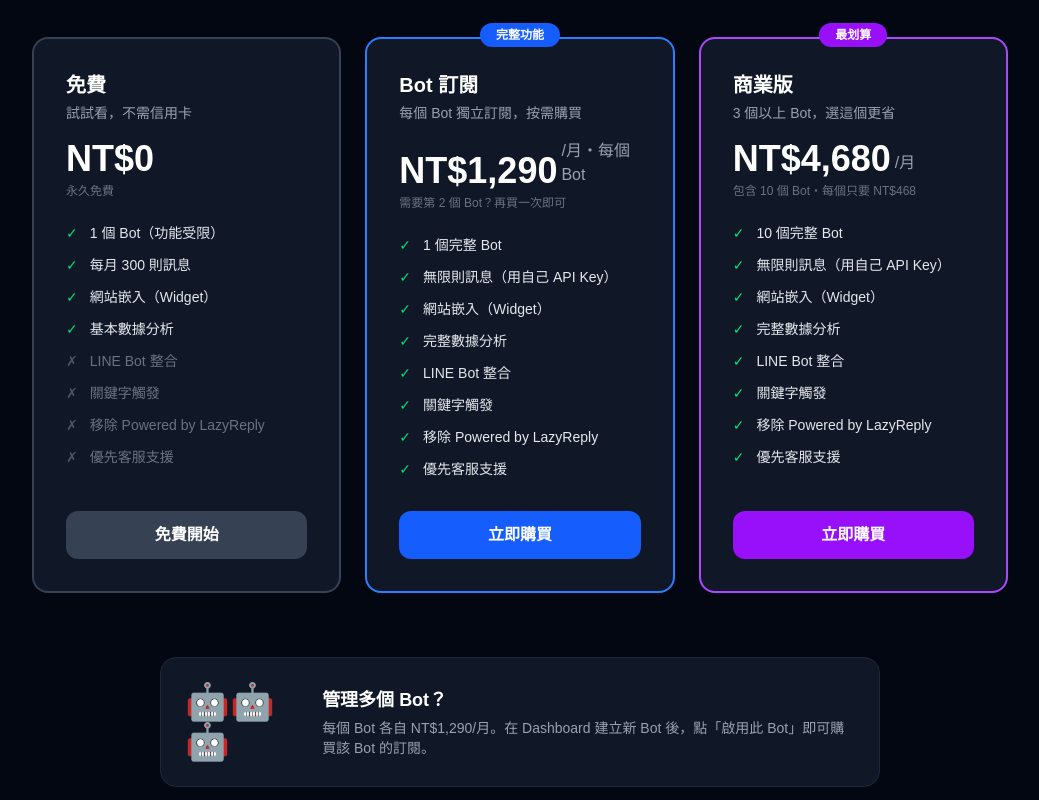
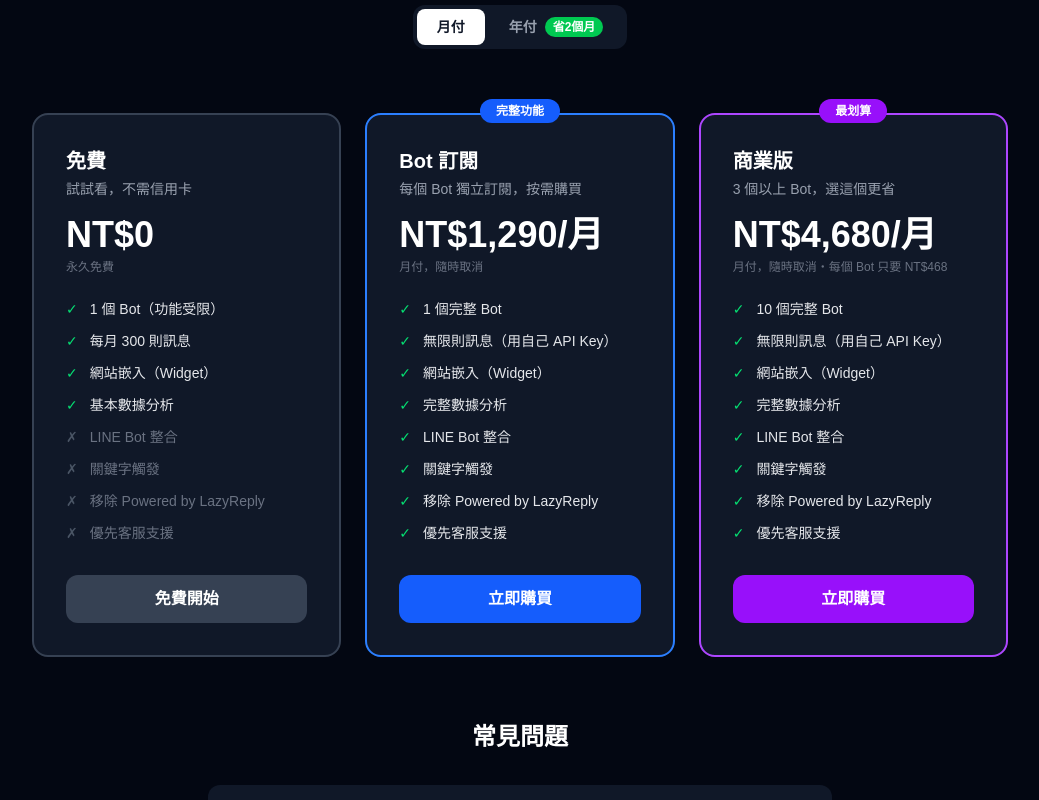
Before and after one commit to newfive111/ai-chatbot-frontend, a Next.js app: page /pricing in a window 1280 px wide. Shown: the part 280-1080 px from the top of the page, without its empty margins (120-1159 px from the left). Built offline with nearby package versions, Linux system fonts and the light colour scheme.

Commit message:
feat: add monthly/annual toggle to pricing page

```diff
--- a/app/pricing/page.tsx
+++ b/app/pricing/page.tsx
@@ -16,18 +16,30 @@ const FREE_FEATURES = [
   { text: "優先客服支援", included: false },
 ];
 
-const PAID_FEATURES = [
-  { text: "1 個完整 Bot", included: true },
-  { text: "無限則訊息（用自己 API Key）", included: true },
-  { text: "網站嵌入（Widget）", included: true },
-  { text: "完整數據分析", included: true },
-  { text: "LINE Bot 整合", included: true },
-  { text: "關鍵字觸發", included: true },
-  { text: "移除 Powered by LazyReply", included: true },
-  { text: "優先客服支援", included: true },
+const BOT_FEATURES = [
+  "1 個完整 Bot",
+  "無限則訊息（用自己 API Key）",
+  "網站嵌入（Widget）",
+  "完整數據分析",
+  "LINE Bot 整合",
+  "關鍵字觸發",
+  "移除 Powered by LazyReply",
+  "優先客服支援",
+];
+
+const BIZ_FEATURES = [
+  "10 個完整 Bot",
+  "無限則訊息（用自己 API Key）",
+  "網站嵌入（Widget）",
+  "完整數據分析",
+  "LINE Bot 整合",
+  "關鍵字觸發",
+  "移除 Powered by LazyReply",
+  "優先客服支援",
 ];
 
 export default function PricingPage() {
+  const [annual, setAnnual] = useState(false);
   const [loading, setLoading] = useState<string | null>(null);
   const router = useRouter();
 
@@ -38,15 +50,13 @@ export default function PricingPage() {
       return;
     }
 
-    setLoading(plan);
+    const key = `${plan}_${annual ? "annual" : "monthly"}`;
+    setLoading(key);
     try {
       const res = await fetch(`${API}/stripe/checkout`, {
         method: "POST",
-        headers: {
-          "Content-Type": "application/json",
-          Authorization: `Bearer ${token}`,
-        },
-        body: JSON.stringify({ plan, billing_cycle: "monthly" }),
+        headers: { "Content-Type": "application/json", Authorization: `Bearer ${token}` },
+        body: JSON.stringify({ plan, billing_cycle: annual ? "annual" : "monthly" }),
       });
 
       if (!res.ok) {
@@ -56,16 +66,19 @@ export default function PricingPage() {
         alert(`錯誤：${msg}`);
         return;
       }
-
       const { checkout_url } = await res.json();
       window.location.href = checkout_url;
     } catch (err: unknown) {
-      const msg = err instanceof Error ? err.message : String(err);
-      alert(`連線失敗：${msg}`);
+      alert(`連線失敗：${err instanceof Error ? err.message : String(err)}`);
     } finally {
       setLoading(null);
     }
   };
+
+  const botPrice    = annual ? "NT$12,900/年" : "NT$1,290/月";
+  const botSub      = annual ? "約 NT$1,075/月，省 2 個月" : "月付，隨時取消";
+  const bizPrice    = annual ? "NT$46,800/年" : "NT$4,680/月";
+  const bizSub      = annual ? "約 NT$3,900/月，省 2 個月" : "月付，隨時取消";
 
   return (
     <main className="min-h-screen bg-gray-950 text-white">
@@ -82,9 +95,25 @@ export default function PricingPage() {
       {/* Hero */}
       <section className="text-center px-4 py-16">
         <h1 className="text-4xl font-bold mb-4">一個 Bot，一個價格</h1>
-        <p className="text-gray-400 text-lg max-w-xl mx-auto">
+        <p className="text-gray-400 text-lg max-w-xl mx-auto mb-8">
           不用猜方案、不用算額度。需要幾個 Bot 就買幾個，每個 NT$1,290/月。
         </p>
+        {/* 月付 / 年付切換 */}
+        <div className="inline-flex items-center gap-1 bg-gray-900 rounded-xl p-1">
+          <button
+            onClick={() => setAnnual(false)}
+            className={`px-5 py-2 rounded-lg text-sm font-semibold transition ${!annual ? "bg-white text-gray-900" : "text-gray-400 hover:text-white"}`}
+          >
+            月付
+          </button>
+          <button
+            onClick={() => setAnnual(true)}
+            className={`px-5 py-2 rounded-lg text-sm font-semibold transition flex items-center gap-2 ${annual ? "bg-white text-gray-900" : "text-gray-400 hover:text-white"}`}
+          >
+            年付
+            <span className="bg-green-500 text-white text-xs px-2 py-0.5 rounded-full">省2個月</span>
+          </button>
+        </div>
       </section>
 
       {/* Plans */}
@@ -113,7 +142,7 @@ export default function PricingPage() {
           </a>
         </div>
 
-        {/* Paid Bot */}
+        {/* Bot 訂閱 */}
         <div className="flex-1 relative bg-gray-900 rounded-2xl p-8 border-2 border-blue-500 flex flex-col">
           <div className="absolute -top-4 left-1/2 -translate-x-1/2 bg-blue-600 text-white text-xs font-bold px-4 py-1 rounded-full">
             完整功能
@@ -122,16 +151,15 @@ export default function PricingPage() {
             <h2 className="text-xl font-bold mb-1">Bot 訂閱</h2>
             <p className="text-gray-400 text-sm mb-4">每個 Bot 獨立訂閱，按需購買</p>
             <div className="flex items-end gap-1 mb-1">
-              <span className="text-4xl font-bold">NT$1,290</span>
-              <span className="text-gray-400 mb-1">/月・每個 Bot</span>
+              <span className="text-4xl font-bold">{botPrice}</span>
             </div>
-            <p className="text-gray-500 text-xs">需要第 2 個 Bot？再買一次即可</p>
+            <p className="text-gray-500 text-xs">{botSub}</p>
           </div>
           <ul className="flex flex-col gap-3 mb-8 flex-1">
-            {PAID_FEATURES.map((f) => (
-              <li key={f.text} className="flex items-center gap-3 text-sm">
+            {BOT_FEATURES.map((f) => (
+              <li key={f} className="flex items-center gap-3 text-sm">
                 <span className="text-green-400">✓</span>
-                <span className="text-gray-200">{f.text}</span>
+                <span className="text-gray-200">{f}</span>
               </li>
             ))}
           </ul>
@@ -140,11 +168,11 @@ export default function PricingPage() {
             disabled={loading !== null}
             className="w-full text-center py-3 rounded-xl font-semibold transition disabled:opacity-60 bg-blue-600 hover:bg-blue-700"
           >
-            {loading === "bot" ? "跳轉中..." : "立即購買"}
+            {loading?.startsWith("bot") ? "跳轉中..." : "立即購買"}
           </button>
         </div>
 
-        {/* Business */}
+        {/* 商業版 */}
         <div className="flex-1 relative bg-gray-900 rounded-2xl p-8 border-2 border-purple-500 flex flex-col">
           <div className="absolute -top-4 left-1/2 -translate-x-1/2 bg-purple-600 text-white text-xs font-bold px-4 py-1 rounded-full">
             最划算
@@ -153,22 +181,12 @@ export default function PricingPage() {
             <h2 className="text-xl font-bold mb-1">商業版</h2>
             <p className="text-gray-400 text-sm mb-4">3 個以上 Bot，選這個更省</p>
             <div className="flex items-end gap-1 mb-1">
-              <span className="text-4xl font-bold">NT$4,680</span>
-              <span className="text-gray-400 mb-1">/月</span>
+              <span className="text-4xl font-bold">{bizPrice}</span>
             </div>
-            <p className="text-gray-500 text-xs">包含 10 個 Bot・每個只要 NT$468</p>
+            <p className="text-gray-500 text-xs">{bizSub}・每個 Bot 只要 NT${annual ? "3,900" : "468"}</p>
           </div>
           <ul className="flex flex-col gap-3 mb-8 flex-1">
-            {[
-              "10 個完整 Bot",
-              "無限則訊息（用自己 API Key）",
-              "網站嵌入（Widget）",
-              "完整數據分析",
-              "LINE Bot 整合",
-              "關鍵字觸發",
-              "移除 Powered by LazyReply",
-              "優先客服支援",
-            ].map((f) => (
+            {BIZ_FEATURES.map((f) => (
               <li key={f} className="flex items-center gap-3 text-sm">
                 <span className="text-green-400">✓</span>
                 <span className="text-gray-200">{f}</span>
@@ -180,19 +198,8 @@ export default function PricingPage() {
             disabled={loading !== null}
             className="w-full text-center py-3 rounded-xl font-semibold transition disabled:opacity-60 bg-purple-600 hover:bg-purple-700"
           >
-            {loading === "business" ? "跳轉中..." : "立即購買"}
+            {loading?.startsWith("business") ? "跳轉中..." : "立即購買"}
           </button>
-        </div>
-      </section>
-
-      {/* Multi-bot callout */}
-      <section className="max-w-3xl mx-auto px-6 pb-12">
-        <div className="bg-gray-900 border border-gray-800 rounded-2xl p-6 flex flex-col md:flex-row items-center gap-6">
-          <div className="text-4xl">🤖🤖🤖</div>
-          <div>
-            <h3 className="font-bold text-lg mb-1">管理多個 Bot？</h3>
-            <p className="text-gray-400 text-sm">每個 Bot 各自 NT$1,290/月。在 Dashboard 建立新 Bot 後，點「啟用此 Bot」即可購買該 Bot 的訂閱。</p>
-          </div>
         </div>
       </section>
 
@@ -202,10 +209,10 @@ export default function PricingPage() {
         <div className="flex flex-col gap-4">
           {[
             { q: "免費版和付費版差在哪？", a: "免費版每月限 300 則訊息，且不含 LINE 整合、關鍵字觸發等功能。付費版完全解鎖，無訊息上限。" },
-            { q: "我需要 3 個 Bot，怎麼辦？", a: "購買 3 次 Bot 訂閱即可，每個 NT$1,290/月，共 NT$3,870/月。各 Bot 功能完全相同。" },
+            { q: "我需要 3 個以上 Bot，怎麼辦？", a: "購買商業版 NT$4,680/月，包含 10 個 Bot 名額，每個 Bot 只要 NT$468，比單買划算許多。" },
+            { q: "年付可以退款嗎？", a: "年付後 7 天內可申請全額退款。超過後恕不退費，但可繼續使用至年度到期。" },
             { q: "可以隨時取消嗎？", a: "可以。取消後該 Bot 降回免費限制，已付費的月份仍可使用到期末。" },
             { q: "支援哪些付款方式？", a: "信用卡、金融卡（Visa、Mastercard）。" },
-            { q: "發票怎麼開？", a: "付款完成後 Lemon Squeezy 會自動寄收據到你的 Email。需要公司抬頭請聯絡客服。" },
           ].map((item) => (
             <div key={item.q} className="bg-gray-900 rounded-xl p-5">
               <h3 className="font-semibold mb-2">{item.q}</h3>
```
